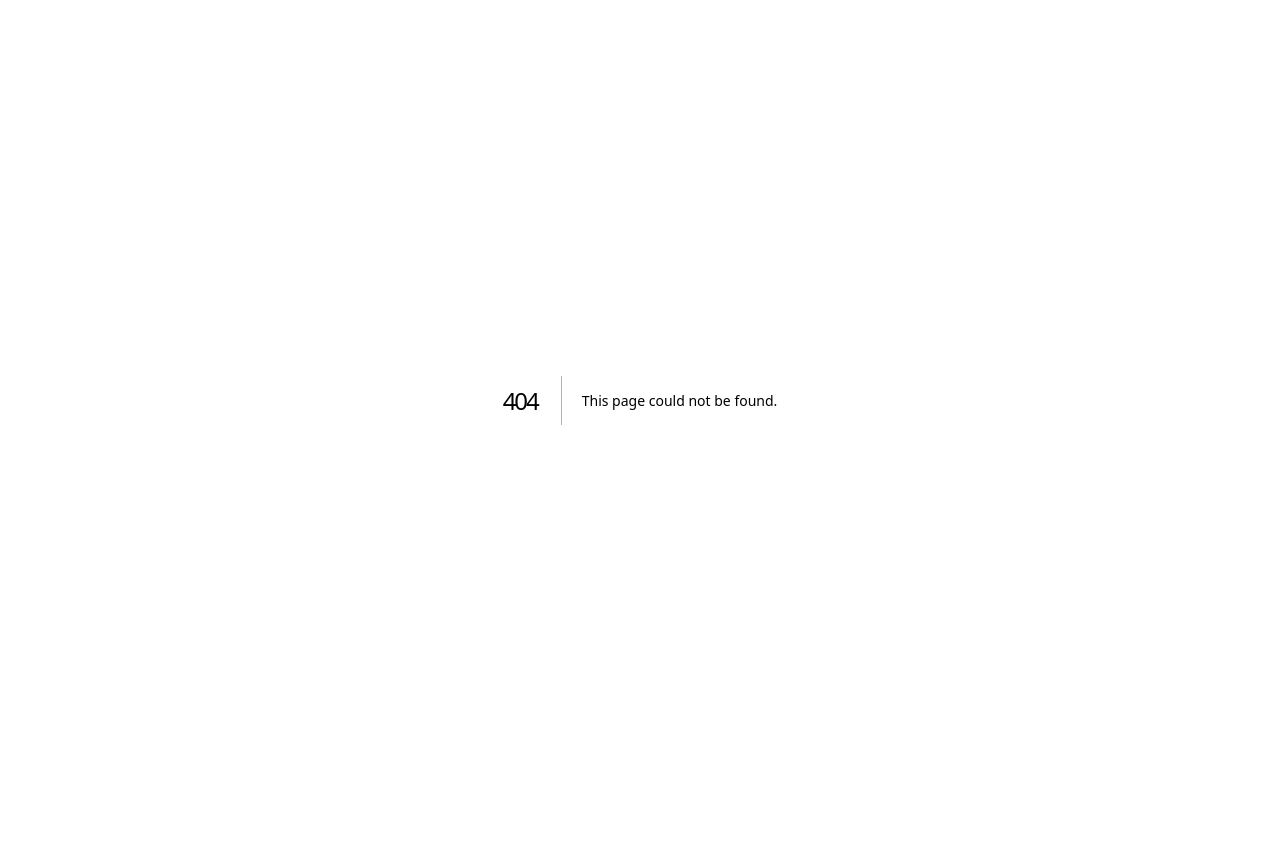
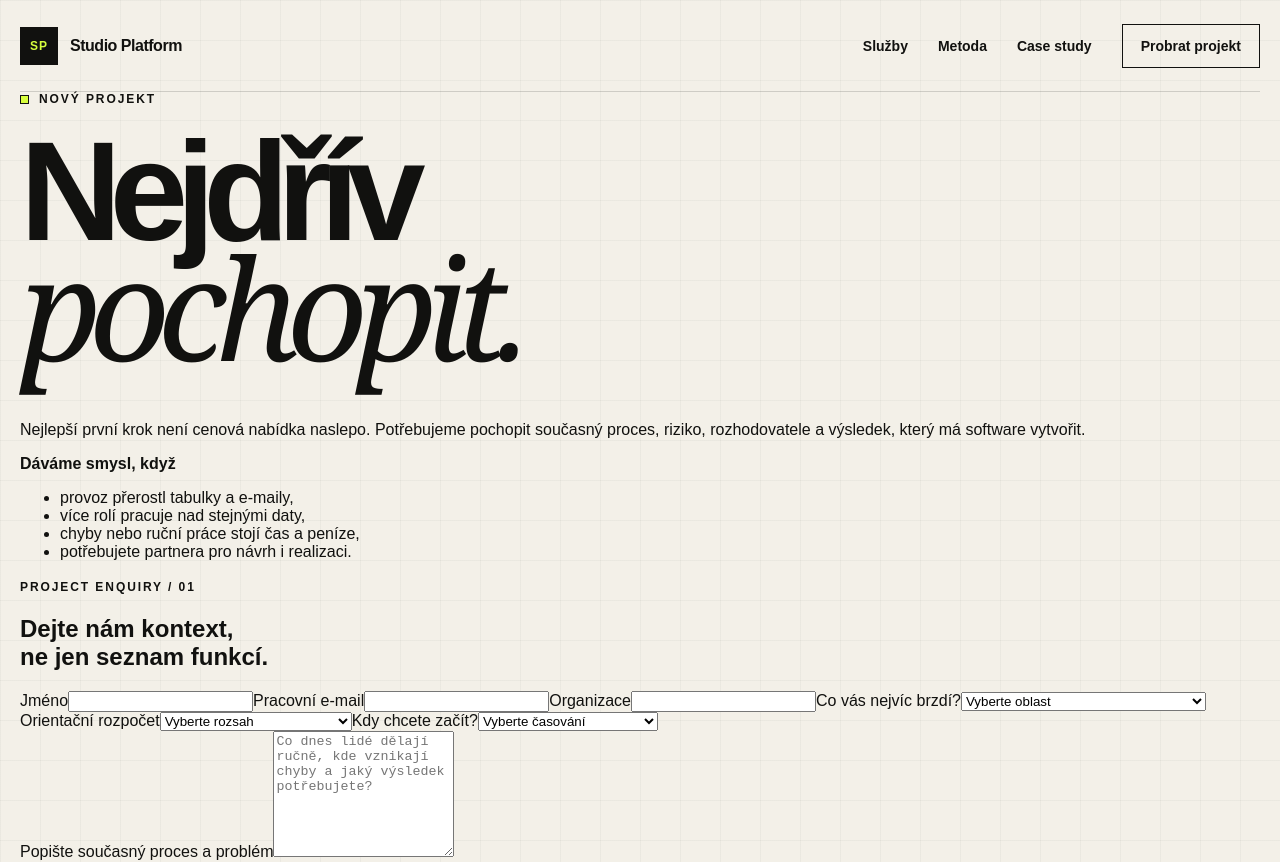
Before and after one commit to KadlecekTomas/Studio-Platform, a Next.js app: page /kontakt in a window 1280 px wide. Before the commit this address had no page. Shown: the top 862 px of the page. Before the commit the page ends 800 px from the top, so only its background shows below. Built offline with nearby package versions, Linux system fonts and the light colour scheme.

Commit message:
feat: add qualified contact route

```diff
--- /dev/null
+++ b/app/kontakt/page.tsx
@@ -0,0 +1,41 @@
+import type { Metadata } from "next";
+import { ProjectEnquiryForm } from "../../components/project-enquiry-form";
+import { SiteFooter, SiteHeader } from "../../components/site-chrome";
+
+export const metadata: Metadata = {
+  title: "Probrat projekt | Studio Platform",
+  description: "Kvalifikovaná poptávka pro interní systémy, portály a provozní software.",
+};
+
+export default function ContactPage() {
+  return (
+    <main>
+      <SiteHeader />
+      <section className="contact-hero shell">
+        <div className="eyebrow"><span /> Nový projekt</div>
+        <h1 className="page-title">Nejdřív<br /><em>pochopit.</em></h1>
+        <div className="contact-intro">
+          <p>Nejlepší první krok není cenová nabídka naslepo. Potřebujeme pochopit současný proces, riziko, rozhodovatele a výsledek, který má software vytvořit.</p>
+          <aside>
+            <strong>Dáváme smysl, když</strong>
+            <ul>
+              <li>provoz přerostl tabulky a e-maily,</li>
+              <li>více rolí pracuje nad stejnými daty,</li>
+              <li>chyby nebo ruční práce stojí čas a peníze,</li>
+              <li>potřebujete partnera pro návrh i realizaci.</li>
+            </ul>
+          </aside>
+        </div>
+      </section>
+
+      <section className="contact-section shell">
+        <div className="form-heading">
+          <span className="kicker">Project enquiry / 01</span>
+          <h2>Dejte nám kontext,<br />ne jen seznam funkcí.</h2>
+        </div>
+        <ProjectEnquiryForm />
+      </section>
+      <SiteFooter />
+    </main>
+  );
+}
```
